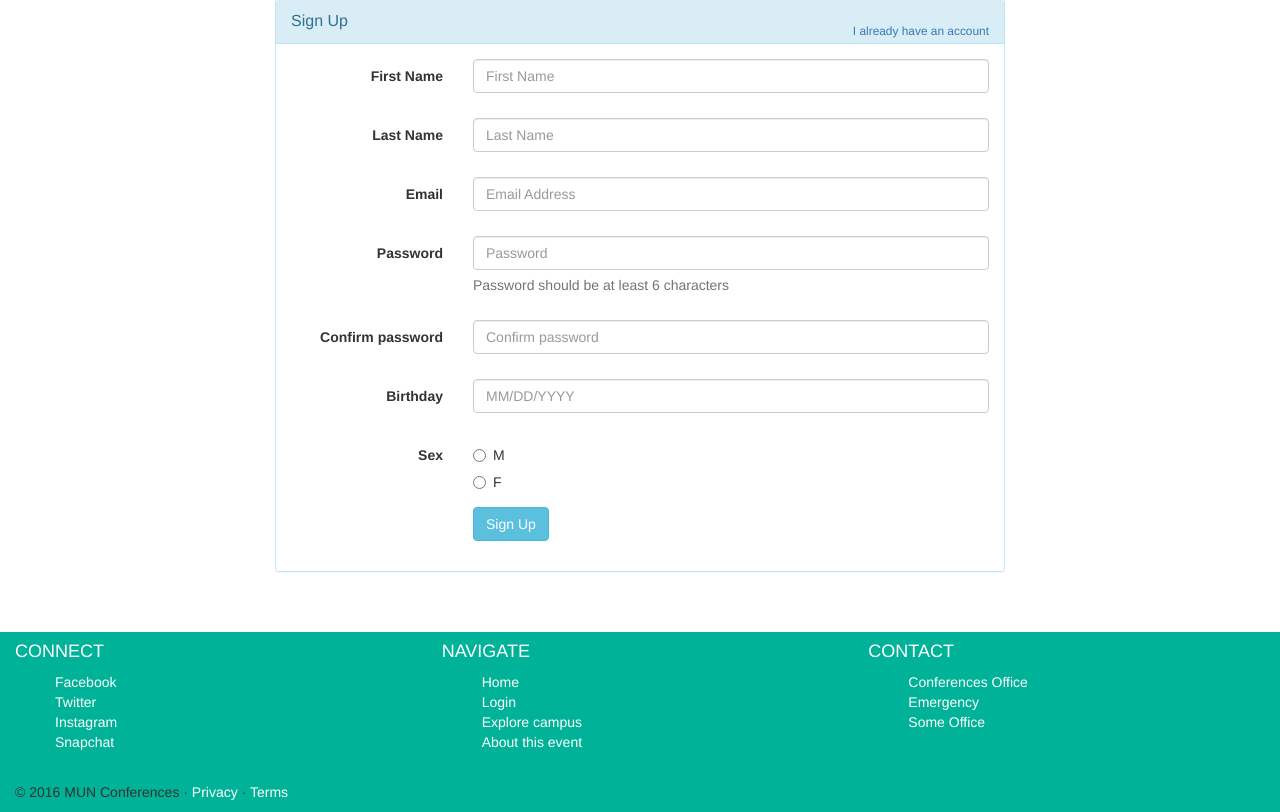
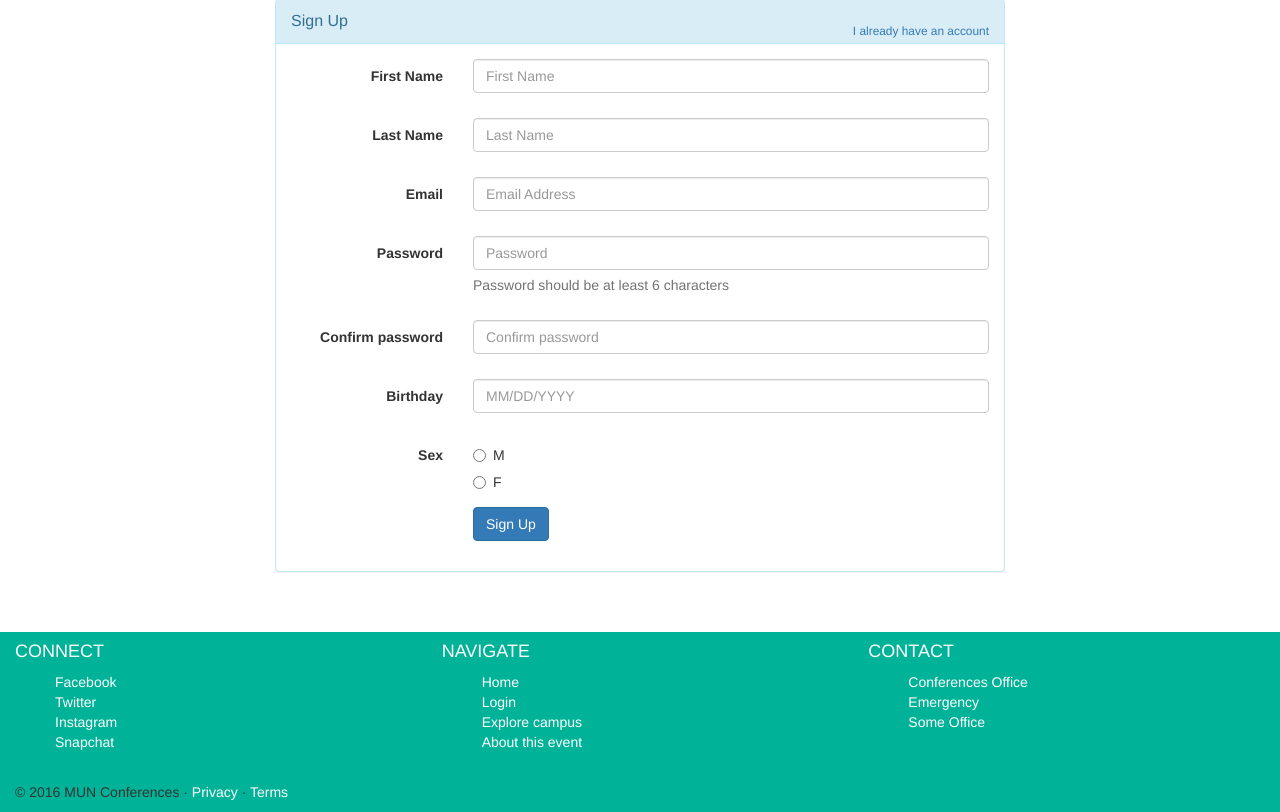
Before and after one commit to ToJen/conferences.io, a PHP site: page /signup.php in a window 1280 px wide. Shown: the part 91-903 px from the top of the page. Run offline with PHP 8.4, Linux system fonts and the light colour scheme; data that the repository does not hold is empty; some libraries are stand-ins or nearby versions.

Commit message:
Minor fix on submit button class

```diff
--- a/signup.php
+++ b/signup.php
@@ -101,7 +101,7 @@
 
 			                <div class="form-group">
 			                    <div class="col-md-offset-3 col-md-9">
-			                      <input id="submit" type="submit" name="submit" class="btn btn-info" value="Sign Up">
+			                      <input id="submit" type="submit" name="submit" class="btn btn-primary" value="Sign Up">
 			                    </div>
 			                </div>
 						</form>
```
